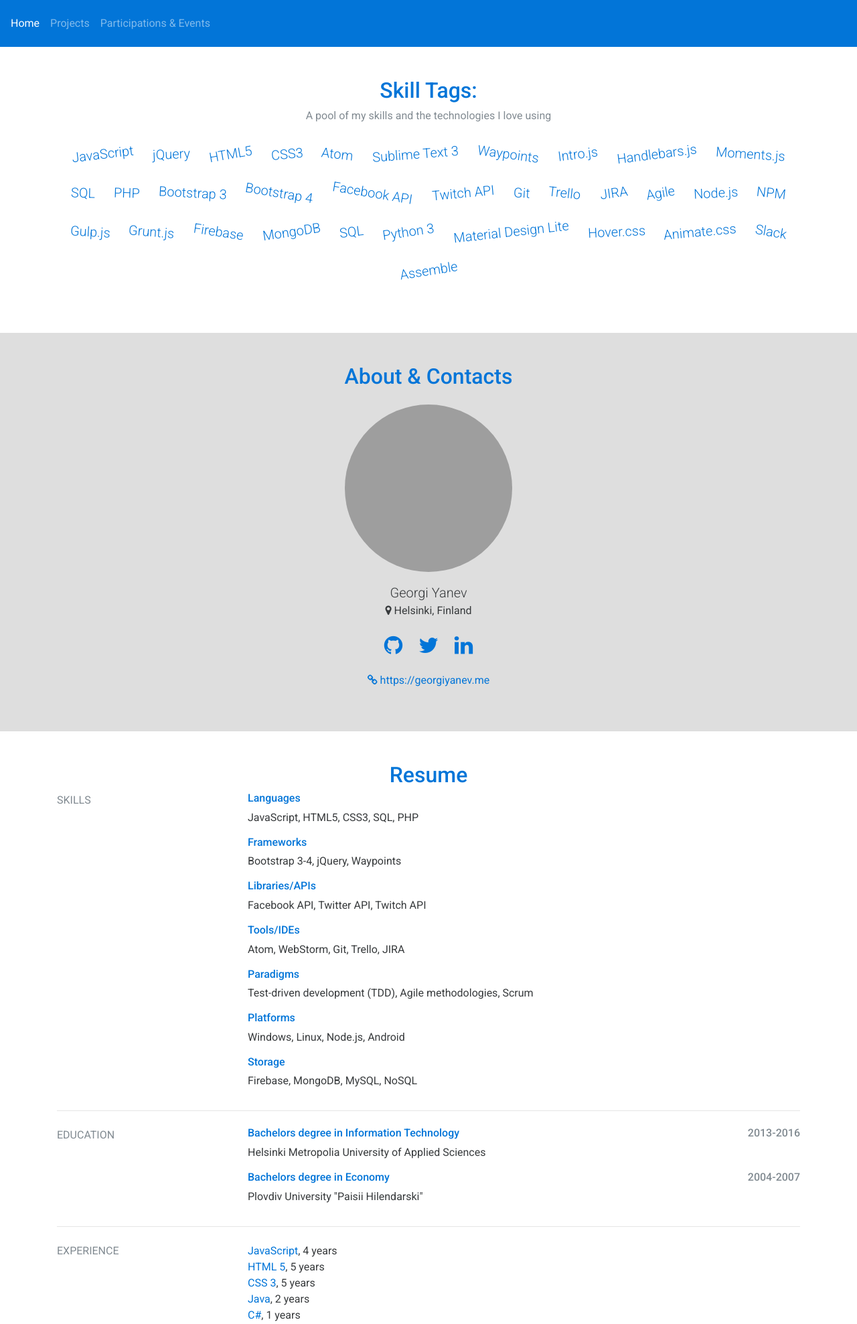
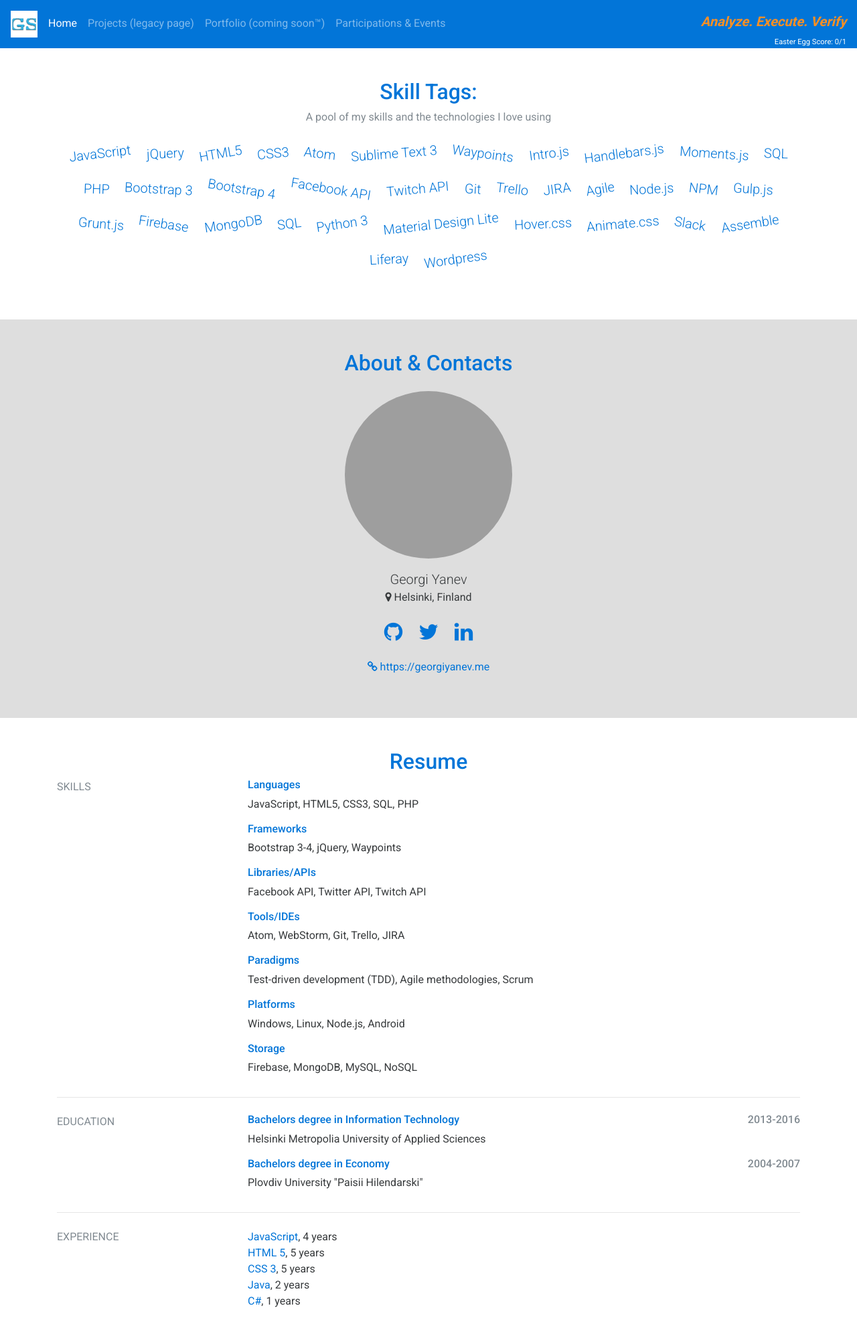
Before and after one commit to jumpalottahigh/www.georgi-yanev.com, a PHP site: page / in a window 1280 px wide. Shown: the top 1977 px of the page at 67% size. Run offline with PHP 8.4, Linux system fonts and the light colour scheme; some libraries are stand-ins or nearby versions; grey boxes are pictures that could not be loaded.

Commit message:
add logo, easter egg and portfolio menu item

```diff
--- a/assets/css/styles.css
+++ b/assets/css/styles.css
@@ -62,11 +62,43 @@
   font-size: 2rem;
 }
 
+/*Flip*/
+.secret-flip {
+  transform: rotateY(180deg);
+}
+
+#easter-egg-score {
+  position: absolute;
+  bottom: 0;
+  right: 1rem;
+  font-size: 0.7rem;
+}
+
+/*Skill Tags*/
 .skillTag {
   display: inline-block;
-  margin: .7em;
+  margin: .7rem;
   cursor: pointer;
   outline: none!important;
+}
+
+.navbar .moto {
+  line-height: 2rem;
+  color: #FF9023!important;
+  font-weight: 600;
+}
+
+.navbar .logo {
+  background-color: #FFF!important;
+  width: 2.5rem!important;
+  height: 2.5rem!important;
+}
+
+/*Moto*/
+@media all and (max-width: 600px) {
+  .navbar .moto {
+    display: none;
+  }
 }
 
 /*
--- a/assets/js/app.js
+++ b/assets/js/app.js
@@ -166,6 +166,16 @@
     type: "framework",
     url: "http://assemble.io/",
     experience: "1 year"
+  }, {
+    name: "Liferay",
+    type: "CMS",
+    url: "http://liferay.com/",
+    experience: "1 year"
+  }, {
+    name: "Wordpress",
+    type: "CMS",
+    url: "http://wordpress.org/",
+    experience: "2 years"
   }];
 
   //Get all skill tags
@@ -220,4 +230,26 @@
   //TODO
   //Make the bottom section also get populated from the main skill data object
 
+
+  //Easter egg
+  $('.logo').click(function() {
+    var clickCount = localStorage.getItem("GY_egg") || 0;
+
+    if (clickCount == 3) {
+      //show easter egg -> flip page
+      $('body').addClass("secret-flip").delay(2000).queue(function(next) {
+        $(this).removeClass("secret-flip");
+        next();
+      });
+
+      $('#easter-egg-score').text("Easter Egg Score: 1/1");
+      $('#easter-egg-score').addClass("text-success");
+
+      //reset click count
+      localStorage.setItem("GY_egg", 0);
+    } else {
+      clickCount++;
+      localStorage.setItem("GY_egg", clickCount);
+    }
+  });
 });
--- a/index.html
+++ b/index.html
@@ -42,16 +42,28 @@
   <header>
     <nav class="navbar navbar-dark bg-primary p-y-1">
       <ul class="nav navbar-nav">
+        <li class="nav-item logo">
+          <a href="#">
+            <img src="assets/img/logo.png" alt="Georgi Yanev">
+          </a>
+        </li>
         <li class="nav-item active">
           <a class="nav-link" href="index.html">Home <span class="sr-only">(current)</span></a>
         </li>
         <li class="nav-item">
-          <a class="nav-link" href="projects.html">Projects</a>
+          <a class="nav-link" href="projects.html">Projects (legacy page)</a>
+        </li>
+        <li class="nav-item">
+          <a class="nav-link" href="#">Portfolio (coming soon™)</a>
         </li>
         <li class="nav-item">
           <a class="nav-link" href="#events">Participations &amp; Events</a>
         </li>
+        <li class="moto m-b-0 h5 font-italic text-xs-right">
+          Analyze. Execute. Verify
+        </li>
       </ul>
+      <span id="easter-egg-score">Easter Egg Score: 0/1</span>
     </nav>
   </header>
 
@@ -238,10 +250,12 @@
       </div>
       <div class="row">
         <div class="col-xs-3 text-muted text-uppercase">
-          Others
+          Others (Sort those later)
         </div>
         <ul class="col-xs-9 list-bullets-none">
           <li>Spending time with little Anton <i class="fa fa-heart"></i></li>
+          <li>Taking online courses</li>
+          <li>Watching tutorials</li>
           <li>Watching soccer</li>
           <li>Playing basketball</li>
           <li>Playing pool</li>
```
Also changed, not shown: assets/img/logo.png (added).
